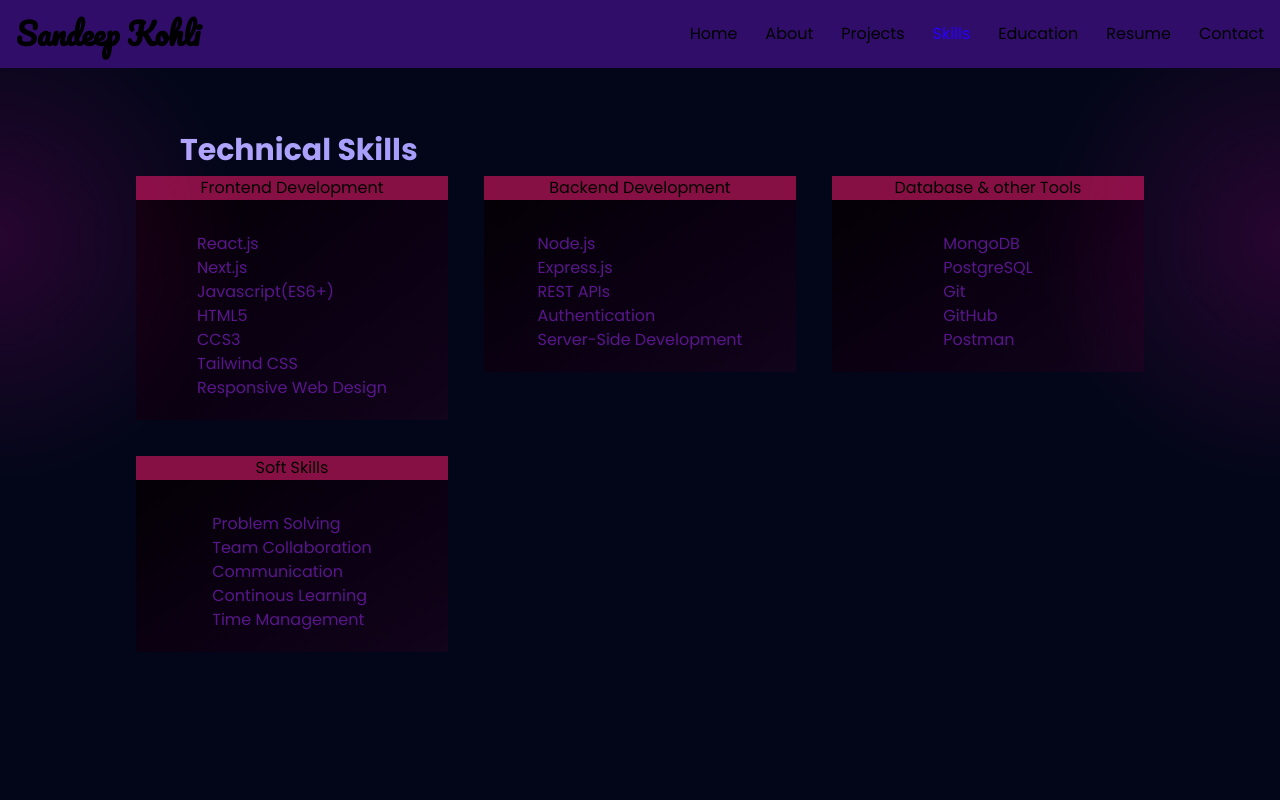
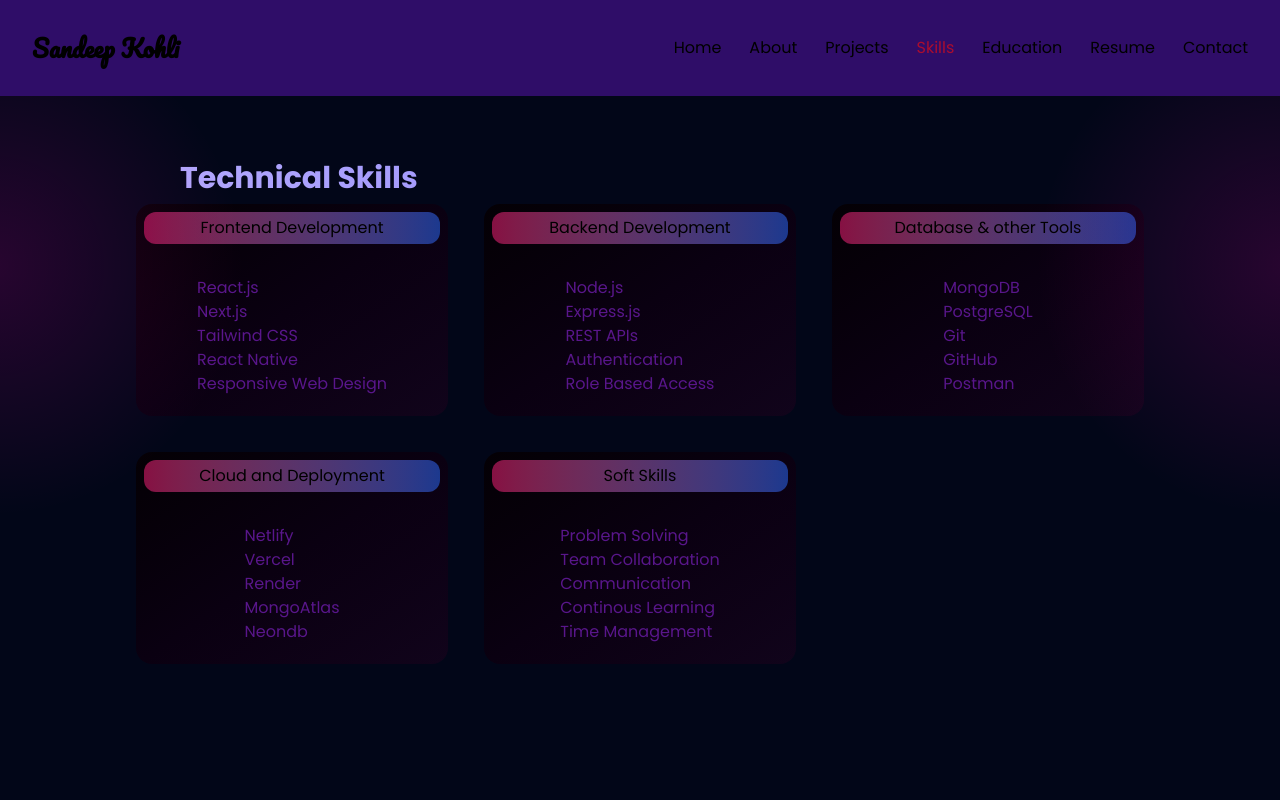
Before and after one commit to skpahadi-devfolio/sandeepkohlisk-Portfolio-website, a React (Vite) app in the folder frontend/: page /skills in a window 1280 px wide. Shown: the top 800 px of the page. Built offline with nearby package versions, Linux system fonts and the light colour scheme; a web font is replaced by a local one.

Commit message:
Change Some design and replace a new resume

```diff
--- a/frontend/src/Components/Navbar.jsx
+++ b/frontend/src/Components/Navbar.jsx
@@ -7,8 +7,8 @@
 
   const [menuOpen, setmenuOpen] = useState(false)
   return (
-    <div className='relative flex justify-between items-center p-4 bg-violet-950'>
-        <div className='text-3xl font-bold pacifico'>Sandeep Kohli</div>
+    <div className='relative flex justify-between items-center p-4 md:p-8 bg-violet-950'>
+        <div className='text-2xl font-bold pacifico'>Sandeep Kohli</div>
       <nav className='hidden md:flex gap-7'>
         <NavLink className={(e) => {return e.isActive?"red":""}} to={"/"}>Home</NavLink>
         <NavLink className={(e) => {return e.isActive?"red":""}} to={"/about"}>About</NavLink>
@@ -26,7 +26,7 @@
 
        {/* mobile menu */}
       {menuOpen && (
-        <div className='absolute top-20 left-0 w-[65vw] flex flex-col gap-6 px-6 py-6 md:hidden bg-gray-700 z-50'>
+        <div className='absolute top-17 left-0 w-[65vw] flex flex-col gap-6 px-6 py-6 md:hidden bg-gradient-to-r from-slate-950 to-gray-900 z-50 text-center'>
         <NavLink className={(e) => {return e.isActive?"red":""}} to={"/"}>Home</NavLink>
           <NavLink className={(e) => {return e.isActive?"red":""}} to={"/about"}>About</NavLink>
           <NavLink className={(e) => {return e.isActive?"red":""}} to={"/projects"}>Projects</NavLink>
--- a/frontend/src/Pages/Contact.jsx
+++ b/frontend/src/Pages/Contact.jsx
@@ -59,12 +59,12 @@
 
         <Faderight>
           <div className="md:left-16 md:absolute text-white md:my-20 my-12 md:top-12 flex gap-8 flex-col">
-       <div className="title-left text-center md:text-2xl">
+       <div className="title-left text-center md:text-2xl ">
          <p>A simple title prefix</p>
         <p className='md:text-4xl text-2xl'>SEND ME A MESSAGE</p>
        </div>
 
-       <div className="address text-center md:text-xl">
+       <div className="address text-center md:text-xl text-xs">
         <p>Getting in touch is easy!</p>
         <p>RC-881, Vandana Enclave Khora, Shital Vihar</p>
         <p> Noida 201301</p>
@@ -77,7 +77,7 @@
 
       <div className='md:absolute md:right-28 md:top-12'>
       <Fadeleft>
-      <form className='text-black bg-gradient-to-br from-[#040005] via-[#0a0011] to-[#11041b] w-[95vw] md:max-w-xl md:p-10 p-6 rounded-xl mx-auto my-10 text-xs md:text-base shadow-lg shadow-blue-900' action="">
+      <form className='text-black bg-gradient-to-br from-[#040005] via-[#0a0011] to-[#11041b] w-[95vw] md:max-w-xl md:p-10 p-4 rounded-xl mx-auto my-10 text-xs md:text-base shadow-lg shadow-blue-900' action="">
         <div className='flex flex-col justify-center items-center gap-5'>
           <input name='name' value={form.name} onChange={handleChange} className='bg-white p-4 rounded-md w-full max-w-lg' type="text" placeholder='Enter your Name' required />
           <input name='email' value={form.email} onChange={handleChange} className='bg-white p-4 rounded-md w-full max-w-lg' type="email" placeholder='Enter your Email' required />
--- a/frontend/src/Pages/Home.jsx
+++ b/frontend/src/Pages/Home.jsx
@@ -22,7 +22,7 @@
         <div className="description-left my-16 p-5 px-1 w-full max-w-xl text-xs md:text-base flex flex-col gap-3 text-white">
           <p className='inline-flex animate-text-gradient bg-gradient-to-r from-[#b2a8fd] via-[#8678f9] to-[#c7d2fe] bg-[200%_auto] bg-clip-text text-xl text-transparent font-bold'><TypingAnimation/></p>
           <p>Hi, I'm Sandeep Kohli</p>
-          <p>A passionate Full Stack Developer building modern and responsive web applications.</p>
+          <p>A passionate Full Stack Developer building modern and responsive web applications And cross-platform mobile App.</p>
         </div>
 
         {/* image section */}
--- a/frontend/src/Pages/Projects.jsx
+++ b/frontend/src/Pages/Projects.jsx
@@ -13,10 +13,22 @@
             Link: "https://sandeepkohlisk-portfolio-website.netlify.app/"
         },
         {
-            title: "Number Guessing Game",
-            desc: "Developed an interactive number guessing game using HTML, CSS, and JavaScript Implemented game logic, user input handling, and result feedback Improved JavaScript fundamentals and DOM manipulation skills",
-            end: ["HTML", "CSS", "JavaScript"],
-            Link: "https://skpahadi-devfolio.github.io/number_guessing_first_game/"
+          title: "Mahima Tour & Travel App",
+          desc: "Developed a full-stack Tours & Travels web application using the MERN stack with JWT Authentication and Role-Based Access Control (RBAC). Implemented separate User and Admin dashboards where users can create and manage profiles, book tours, and view their booking history, while admins can manage all bookings, maintain profiles, and accept or reject booking requests with complete booking status tracking. Built secure REST APIs, protected routes, and CRUD operations for efficient tour and booking management.",
+          end: ["MongoDB", "Express.js", "React.js", "Node.js", "RBAC", "JWT"],
+          Link: "https://mahimatourandtravels.netlify.app/"
+        },
+        {
+            title: "Note Manager App",
+            desc: "Built a full-stack note management application using the MERN stack Implemented JWT-based authentication for secure user access Developed CRUD functionality for creating, updating, and deleting notes Strengthened backend API development and database handling skills",
+            end: ["MongoDB", "Express.js", "React.js", "Node.js", "JWT"],
+            Link: "https://mynotemanager-skweb.netlify.app/"
+        },
+        {
+          title: "Mobile Blog Application",
+          desc: "Developed a full-stack mobile blog application using React Native, Express.js, Node.js, and PostgreSQL. Implemented JWT Authentication for secure user registration and login. Users can create, view, and manage blog posts through a responsive mobile interface. Built secure REST APIs, integrated PostgreSQL for data management, and implemented CRUD operations for efficient blog management.",
+          end: ["React Native", "Express.js", "Node.js", "PostgreSQL", "JWT"],
+          Link: "https://expo.dev/accounts/sandeepkohlisk9593/projects/sk-blog-app/builds/7848d3d0-7721-4061-92b0-691c0c65870d"
         },
         {
             title: "URL Shortener App",
@@ -29,12 +41,6 @@
             desc: "Designed and developed a responsive restaurant website using HTML, CSS, and JavaScript Created an interactive UI with features like menu display, image gallery, and booking section Built using AI-assisted prompt engineering to enhance design and development speed",
             end: ["HTML", "CSS", "JavaScript"],
             Link: "https://skpahadi-devfolio.github.io/KJ-SK-Pahadi-Rasoi/"
-        },
-        {
-            title: "Note Manager App",
-            desc: "Built a full-stack note management application using the MERN stack Implemented JWT-based authentication for secure user access Developed CRUD functionality for creating, updating, and deleting notes Strengthened backend API development and database handling skills",
-            end: ["MongoDB", "Express.js", "React.js", "Node.js", "JWT"],
-            Link: "https://mynotemanager-skweb.netlify.app/"
         }
   ])
   return (
--- a/frontend/src/Pages/Skills.jsx
+++ b/frontend/src/Pages/Skills.jsx
@@ -8,15 +8,19 @@
   const [Techcards, setTechcards] = useState([
     {
       title: "Frontend Development",
-      element: ["React.js","Next.js","Javascript(ES6+)","HTML5","CCS3","Tailwind CSS","Responsive Web Design"]
+      element: ["React.js", "Next.js", "Tailwind CSS", "React Native", "Responsive Web Design"]
     },
     {
       title: "Backend Development",
-      element: ["Node.js","Express.js","REST APIs","Authentication","Server-Side Development"]
+      element: ["Node.js","Express.js","REST APIs","Authentication", "Role Based Access"]
     },
     {
       title: "Database & other Tools",
       element: ["MongoDB", "PostgreSQL","Git","GitHub","Postman"]
+    },
+    {
+      title: "Cloud and Deployment",
+      element: ["Netlify", "Vercel", "Render", "MongoAtlas", "Neondb"]
     },
     {
       title: "Soft Skills",
@@ -39,8 +43,8 @@
         {Techcards.map((item, index)=>{
           return (
               <Fadeup>
-            <div key={index} className="m-2 text-black bg-gradient-to-br from-[#040005] via-[#0a0011] to-[#11041b] flex flex-col items-center gap-8 pb-5">
-                <div className="techtitle bg-pink-900 w-full text-center">{item.title}</div>
+            <div key={index} className="m-2 text-black bg-gradient-to-br from-[#040005] via-[#0a0011] to-[#11041b] flex flex-col items-center gap-8 pb-5 rounded-2xl p-2">
+                <div className="techtitle rounded-xl p-1 bg-gradient-to-r from-pink-900 to-blue-900 w-full text-center">{item.title}</div>
               <div className="techelement flex flex-col text-purple-900">{item.element.map((tech,i)=>{
                 return(
                   <p key={i}>{tech}</p>
--- a/frontend/src/index.css
+++ b/frontend/src/index.css
@@ -9,5 +9,9 @@
      font-family: "Pacifico", sans-serif;
 }
 .red{
-    color: rgb(38, 0, 255);
+    color: rgb(170, 13, 47);
 }
+.red:hover{
+    transform: translateY(-12px);
+    transition: all 0.7s ease-in-out;
+}
```
